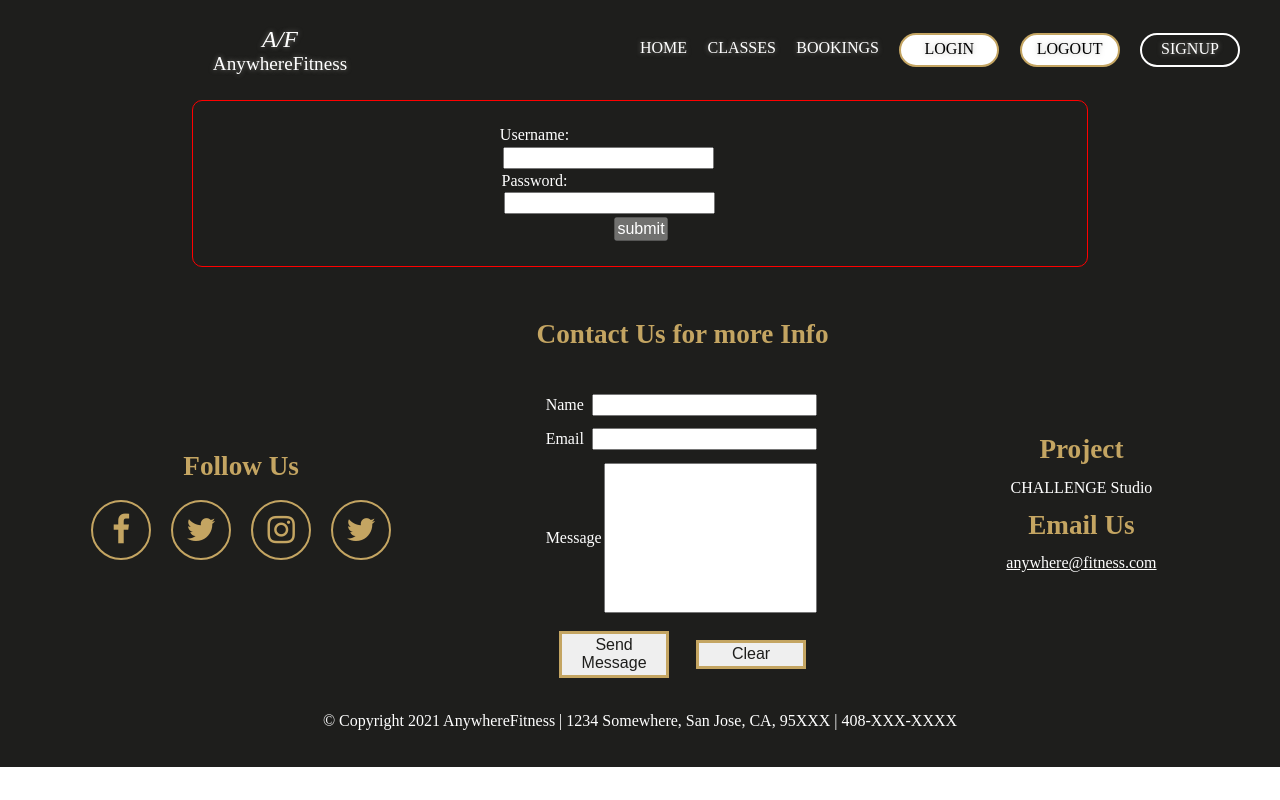
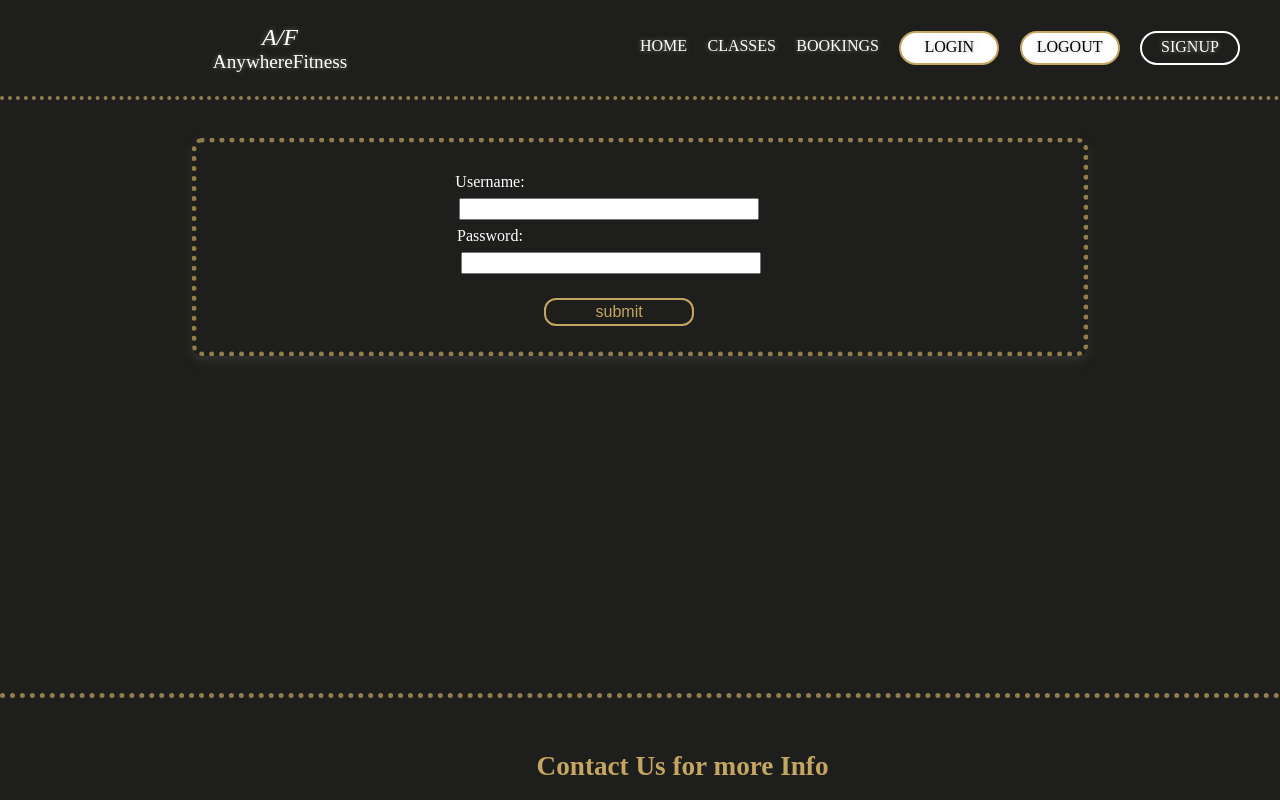
Before and after one commit to bw-anywherefitness-happyfuntime/front-end, a React (Create React App) app in the folder anywhere-fitness-4/: page /login in a window 1280 px wide. Shown: the top 800 px of the page. Built offline with nearby package versions, Linux system fonts and the light colour scheme.

Commit message:
done with styling most of the components

```diff
--- a/anywhere-fitness-4/src/components/ClassComp.js
+++ b/anywhere-fitness-4/src/components/ClassComp.js
@@ -1,11 +1,10 @@
 import axios from "axios";
 import React, { useState } from "react";
-import './styles/ClassComp.css';
 import { useHistory } from "react-router";
 
 export default function Class(props) {
     const { push } = useHistory()
-    const { classData, deleteClass, currentUsername} = props;
+    const { classData, deleteClass, currentUsername } = props;
     const initFormValues = {
         class_type: classData.class_type,
         class_location: classData.class_location,
@@ -64,19 +63,22 @@ export default function Class(props) {
 
     function bookClass(e) {
         e.preventDefault();
-        axios.post(`https://bw-fitness-4.herokuapp.com/api/users/${currentUsername}/bookings`, {class_id: classData.class_id})
-        .then(res=> {console.log(res)
-        push('/bookings')})
-        .catch(err=> console.log({ err }))
+        axios.post(`https://bw-fitness-4.herokuapp.com/api/users/${currentUsername}/bookings`, { class_id: classData.class_id })
+            .then(res => {
+                console.log(res)
+                push('/bookings')
+            })
+            .catch(err => console.log({ err }))
     }
     const buttonSwitch = (window.localStorage.getItem('role') === '2') ? <div className='buttons'>
-    <button onClick={editFunc}>Edit</button>
-    <button onClick={deleteFunc}>Delete</button>
-    </div>: <button onClick={bookClass}>Book</button>
+        <button onClick={editFunc}>Edit</button>
+        <button onClick={deleteFunc}>Delete</button>
+    </div> : <button onClick={bookClass}>Book</button>
+
     return (
         <div className='card'>
             <div className='class-header'>
-                <h2>Class: {classData.class_type}</h2>
+                <h2>Class: <span>{classData.class_type}</span> </h2>
                 <h3>{classData.class_date} @ {classData.class_time}</h3>
             </div>
             <div className='contents'>
--- a/anywhere-fitness-4/src/components/Classes.js
+++ b/anywhere-fitness-4/src/components/Classes.js
@@ -1,8 +1,6 @@
 import React, { useState, useEffect } from 'react'
 import ClassComp from './ClassComp.js'
 import axios from 'axios'
-import './styles/Classes.css'
-
 
 const initFormValues = {
     class_type: '',
@@ -168,7 +166,7 @@ export default function Classes(props) {
                     classData={classData}
                     deleteClass={deleteClass}
                     onChange={onChange}
-                                                    key={classData.class_id}/>)}
+                    key={classData.class_id} />)}
             </div>
         </div>
     )
--- a/anywhere-fitness-4/src/components/Login.js
+++ b/anywhere-fitness-4/src/components/Login.js
@@ -24,6 +24,7 @@ export default function Login(props) {
     return (
         <div className="login">
             <form className="login-input login-form" onSubmit={onSubmit}>
+                <div className='login-col'>
                     <label> Username:
                         <input
                             value={values.username}
@@ -32,6 +33,8 @@ export default function Login(props) {
                             type="text"
                         />
                     </label>
+                </div>
+                <div className='login-col'>
                     <label> Password:
                         <input
                             value={values.password}
@@ -40,13 +43,14 @@ export default function Login(props) {
                             type="password"
                         />
                     </label>
+                </div>
                 <div className="errors">
                     <div>{errors.username}</div>
                     <div>{errors.password}</div>
                 </div>
                 <div>{callErrors}</div>
                 <div className="form-group submit">
-                    <button id='submitBtn' disabled={disabled}>submit</button>
+                    <button className='submit-login' disabled={disabled}>submit</button>
                 </div>
             </form>
         </div>
--- a/anywhere-fitness-4/src/components/Signup.js
+++ b/anywhere-fitness-4/src/components/Signup.js
@@ -23,9 +23,11 @@ export default function Signup(props) {
     }
 
     return (
-        <div className="login">
+        <div className="signup">
             <form className="signup-input signup-form" onSubmit={onSubmit}>
+                <div className='signup-col signup-col-1'>
                     <label> Username:
+                        <br />
                         <input
                             value={values.username}
                             onChange={onChange}
@@ -33,7 +35,10 @@ export default function Signup(props) {
                             type="text"
                         />
                     </label>
+                </div>
+                <div className='signup-col signup-col-2'>
                     <label> Password:
+                        <br />
                         <input
                             value={values.password}
                             onChange={onChange}
@@ -41,7 +46,10 @@ export default function Signup(props) {
                             type="password"
                         />
                     </label>
+                </div>
+                <div className='signup-col signup-col-3'>
                     <label> Secret Code:
+                        <br />
                         <input
                             value={values.secret}
                             onChange={onChange}
@@ -49,19 +57,23 @@ export default function Signup(props) {
                             type="text"
                         />
                     </label>
+                </div>
+                <div className='signup-col signup-col-4'>
                     <label>Role:
+                        <br />
                         <select id="role-dropdown" disabled={role_disabled} value={values.role} name="role" onChange={onChange}>
                             <option value="">-- select a role --</option>
                             <option value="client">I am a Client.</option>
                             <option value="instructor">I am an Instructor.</option>
                         </select>
                     </label>
+                </div>
                 <div className="errors">
                     <div>{errors.username}</div>
                     <div>{errors.password}</div>
                 </div>
                 <div>{callErrors}</div>
-                <button id='submitBtn' disabled={submit_disabled}>{values.role === "client" ? 'get fit af' : 'make em cry'}</button>
+                <button className='submit-signup' disabled={submit_disabled}>{values.role === "client" ? 'get fit af' : 'make em cry'}</button>
 
             </form>
         </div>
--- a/anywhere-fitness-4/src/components/styles/ClassComp.css
+++ b/anywhere-fitness-4/src/components/styles/ClassComp.css
@@ -4,7 +4,7 @@
 }
 
 .card {
-    border: 3px solid black;
+    border: 5px dotted rgba(196, 165, 98, 0.7);
     flex-basis: 25%;
     flex-shrink: 0;
     flex-grow: 0;
@@ -13,12 +13,23 @@
     overflow: hidden;
 }
 
+.class-header h2, .class-header h3, .class-header h2 span {
+    color: black
+}
+
+.class-header h2 span {
+    text-transform: uppercase;
+    display: inline-block;
+    font-size: 1.5rem;
+    color: #ab8205
+}
+
 .class-header {
     display: flex;
     flex-direction: column;
     align-items: center;
     justify-content: center;
-    background-color: aqua;
+    background-color: #fff;
     padding: 5%;
     width: 100%;
     border-bottom: 2px solid black;
@@ -32,11 +43,29 @@
     display: flex;
     justify-content: flex-end;
     margin: 3%;
+    color: black
 }
 
 .buttons button {
     margin: 1%;
     padding: 1%;
+    color: black
+}
+
+button {
+    color: rgb(196, 165, 98);
+    border: solid rgb(196, 165, 98) 2px;
+    background-color: #1e1e1c;
+    border-radius: 12px;
+    width: 70px;
+    cursor: pointer;
+    transition: 0.5s;
+}
+
+button:hover {
+    color: black;
+    background-color: rgb(224, 158, 13);
+    font-weight: bold;
 }
 
 h2 {
--- a/anywhere-fitness-4/src/components/styles/Classes.css
+++ b/anywhere-fitness-4/src/components/styles/Classes.css
@@ -4,6 +4,7 @@
     flex-wrap: wrap;
     justify-content: center;
     align-items: flex-start;
+    border-bottom: dotted 4px rgba(196, 165, 98, 0.7);
 }
 
 .form-container {
--- a/anywhere-fitness-4/src/components/styles/Footer.css
+++ b/anywhere-fitness-4/src/components/styles/Footer.css
@@ -117,7 +117,8 @@ footer {
     margin: 3% 5%;
     border: solid #c4a562 3px;
     transition: 0.5s;
-    color: #1e1e1c;
+    color: #fff
+    /* color: #1e1e1c; */
 }
 
 .input-col-4 button:hover {
--- a/anywhere-fitness-4/src/components/styles/Header.css
+++ b/anywhere-fitness-4/src/components/styles/Header.css
@@ -4,6 +4,7 @@
     justify-content: space-between;
     width: 100%;
     height: 100px;
+    border-bottom: dotted 4px rgba(196, 165, 98, 0.7);
 }
 
 .header-container {
--- a/anywhere-fitness-4/src/components/styles/Home.css
+++ b/anywhere-fitness-4/src/components/styles/Home.css
@@ -20,7 +20,7 @@
 .home-top-contents {
     position: absolute;
     top: 30%;
-    left: 30%;
+    left: 34%;
     margin-right: auto;
     margin-left: auto;
     text-align: center;
--- a/anywhere-fitness-4/src/components/styles/Login.css
+++ b/anywhere-fitness-4/src/components/styles/Login.css
@@ -1,14 +1,40 @@
-.login-form {
-    border: 1px solid red;
-    width: 70%;
-    margin: auto;
-    padding: 25px;
-    border-radius: 10px;
-    display: flex;
-    flex-direction: column;
-    align-items: center;
+.login {
+    width: 100%;
+    height: 70vh;
+    border-bottom: 5px dotted rgba(196, 165, 98, 0.7);
 }
 
 .errors {
     color: red;
 }
+
+.login-form {
+    border: 5px dotted rgba(196, 165, 98, 0.7);
+    box-shadow: 0 5px 10px rgba(59, 58, 58, 0.7);
+    max-width: 1200px;
+    margin: 0 auto;
+    border-radius: 10px;
+    margin-top: 3%;
+    display: flex;
+    flex-direction: column;
+    justify-content: center;
+    align-items: center;
+    line-height: 25px;
+}
+
+.login-col input {
+    width: 300px
+}
+
+.errors {
+    color: red;
+}
+
+.submit-login {
+    width: 150px;
+    margin-top: 20px;
+}
+
+.submit {
+    margin-right: 5%
+}
--- a/anywhere-fitness-4/src/components/styles/Signup.css
+++ b/anywhere-fitness-4/src/components/styles/Signup.css
@@ -1,14 +1,33 @@
+.signup {
+    width: 100%;
+    height: 70vh;
+    border-bottom: 5px dotted rgba(196, 165, 98, 0.7);
+}
+
 .signup-form {
-    border: 1px solid red;
-    width: 70%;
-    margin: auto;
-    padding: 25px;
+    border: 5px dotted rgba(196, 165, 98, 0.7);
+    box-shadow: 0 5px 10px rgba(59, 58, 58, 0.7);
+    max-width: 1200px;
+    margin: 0 auto;
     border-radius: 10px;
+    margin-top: 3%;
     display: flex;
     flex-direction: column;
+    justify-content: center;
     align-items: center;
+    line-height: 25px;
+}
+
+.signup-col input {
+    width: 300px
 }
 
 .errors {
     color: red;
 }
+
+.submit-signup {
+    border-radius: 18px;
+    width: 150px;
+    margin-top: 20px;
+}
--- a/anywhere-fitness-4/src/index.css
+++ b/anywhere-fitness-4/src/index.css
@@ -1,6 +1,8 @@
 @import '../src/components/styles/Header.css';
 @import '../src/components/styles/Footer.css';
 @import '../src/components/styles/Home.css';
+@import '../src/components/styles/Classes.css';
+@import '../src/components/styles/ClassComp.css';
 #root {
     background-color: #1e1e1c;
 }
```
Lines whose indentation alone changed are shown as unchanged.
